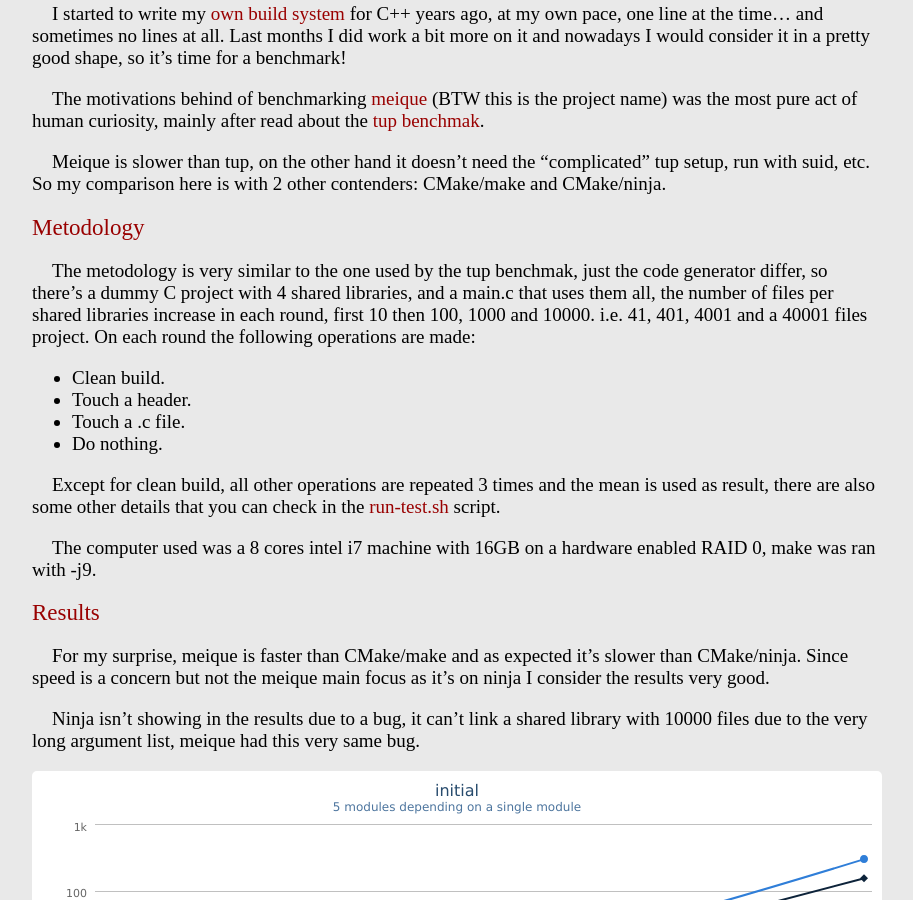
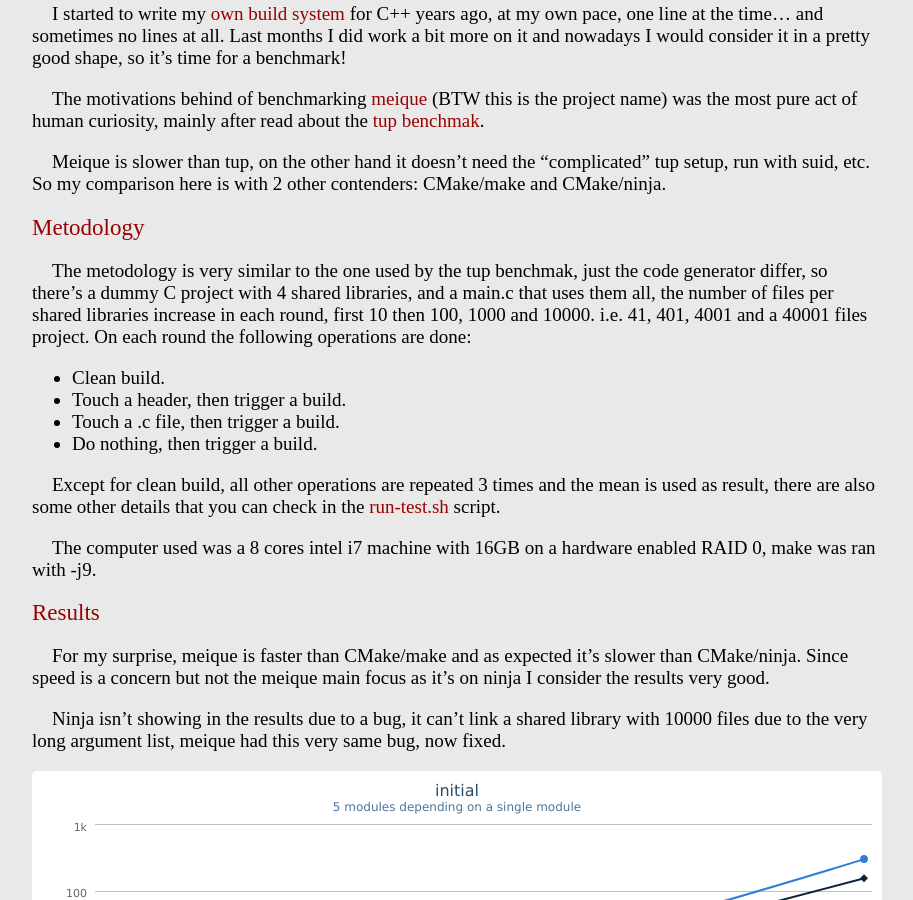
Before and after one commit to hugopl/hugopl.github.io, a Jekyll site: the page built from _posts/2014-04-23-Its-benchmark-time.markdown, in a window 1280 px wide and 900 px high, scrolled down 309 px. Shown: the whole window, without its empty margins (183-1096 px from the left). Built offline with Jekyll 4.4.1, drawn with Linux system fonts in a browser that asks for light colours; some web fonts are replaced; Markdown is read by kramdown in place of the engine named in the settings; comment, search, counter and statistics services are not loaded.

Commit message:
Fixed grammar errors and other minor changes.

```diff
--- a/_posts/2014-04-23-Its-benchmark-time.markdown
+++ b/_posts/2014-04-23-Its-benchmark-time.markdown
@@ -11,12 +11,12 @@
 
 ## Metodology
 
-The metodology is very similar to the one used by the tup benchmak, just the code generator differ, so there's a dummy C project with 4 shared libraries, and a main.c that uses them all, the number of files per shared libraries increase in each round, first 10 then 100, 1000 and 10000. i.e. 41, 401, 4001 and a 40001 files project. On each round the following operations are made:
+The metodology is very similar to the one used by the tup benchmak, just the code generator differ, so there's a dummy C project with 4 shared libraries, and a main.c that uses them all, the number of files per shared libraries increase in each round, first 10 then 100, 1000 and 10000. i.e. 41, 401, 4001 and a 40001 files project. On each round the following operations are done:
 
 * Clean build.
-* Touch a header.
-* Touch a .c file.
-* Do nothing.
+* Touch a header, then trigger a build.
+* Touch a .c file, then trigger a build.
+* Do nothing, then trigger a build.
 
 Except for clean build, all other operations are repeated 3 times and the mean is used as result, there are also some other details that you can check in the [run-test.sh](https://github.com/Meique/Meique/tree/master/benchmark) script.
 
@@ -26,7 +26,7 @@
 
 For my surprise, meique is faster than CMake/make and as expected it's slower than CMake/ninja. Since speed is a concern but not the meique main focus as it's on ninja I consider the results very good.
 
-Ninja isn't showing in the results due to a bug, it can't link a shared library with 10000 files due to the very long argument list, meique had this very same bug.
+Ninja isn't showing in the results due to a bug, it can't link a shared library with 10000 files due to the very long argument list, meique had this very same bug, now fixed.
 
 <script type="text/javascript" src="/highcharts.js"></script>
 <script type="text/javascript">
```
